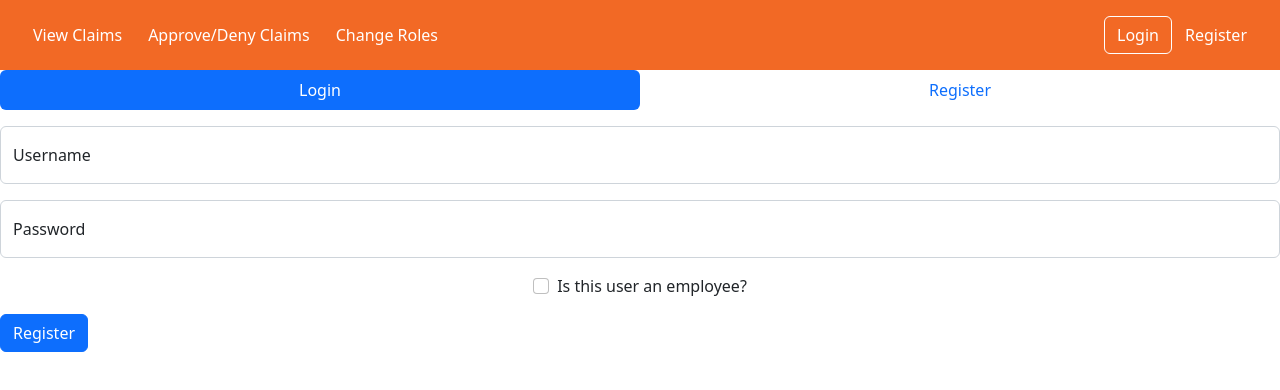
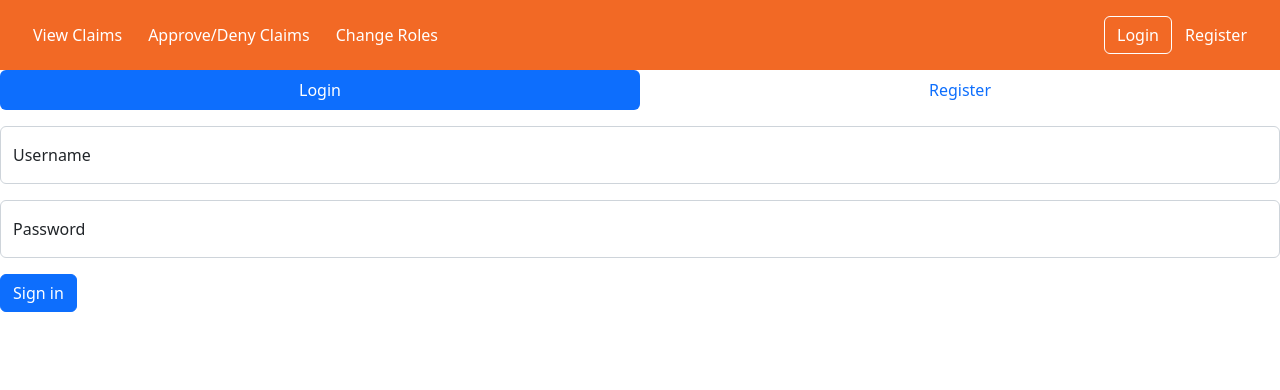
Before and after one commit to ebrezine/AngularProj, an Angular app: page /login in a window 1280 px wide. Shown: the top 390 px of the page. Built offline with nearby package versions, Linux system fonts and the light colour scheme.

Commit message:
Add functionality to change login/register divs based on url

```diff
--- a/src/app/components/login-register/login-register.component.html
+++ b/src/app/components/login-register/login-register.component.html
@@ -30,7 +30,7 @@
 <div class="tab-content">
   <!-- Login Content -->
   <div
-    class="tab-pane fade"
+    [ngClass]="name == 'login' ? activeClass : inactiveClass"
     id="pills-login"
     role="tabpanel"
     aria-labelledby="tab-login"
@@ -72,7 +72,7 @@
 
   <!-- Register Content -->
   <div
-    class="tab-pane fade show active"
+    [ngClass]="name == 'register' ? activeClass : inactiveClass"
     id="pills-register"
     role="tabpanel"
     aria-labelledby="tab-register"
--- a/src/app/components/login-register/login-register.component.ts
+++ b/src/app/components/login-register/login-register.component.ts
@@ -1,4 +1,5 @@
-import { Component } from '@angular/core';
+import { Component, OnInit } from '@angular/core';
+import { ActivatedRoute, ParamMap } from '@angular/router';
 import { LoginRegister } from 'src/app/models/login-register';
 import { LoginRegisterService } from 'src/app/services/login-register.service';
 
@@ -7,8 +8,11 @@ import { LoginRegisterService } from 'src/app/services/login-register.service';
   templateUrl: './login-register.component.html',
   styleUrls: ['./login-register.component.css'],
 })
-export class LoginRegisterComponent {
-  constructor(private loginRegisterService: LoginRegisterService) {}
+export class LoginRegisterComponent implements OnInit {
+  constructor(
+    private loginRegisterService: LoginRegisterService,
+    private route: ActivatedRoute
+  ) {}
 
   loginUsername = '';
   loginPassword = '';
@@ -18,6 +22,16 @@ export class LoginRegisterComponent {
 
   loginResult: string = '';
   registerResult: string = '';
+
+  name: string = '';
+  activeClass: string = 'tab-pane fade show active';
+  inactiveClass: string = 'tab-pane fade';
+
+  ngOnInit(): void {
+    this.route.url.subscribe((params) => {
+      this.name = params[0].path;
+    });
+  }
 
   // TODO - reset form values after success or fail
   login() {
```
